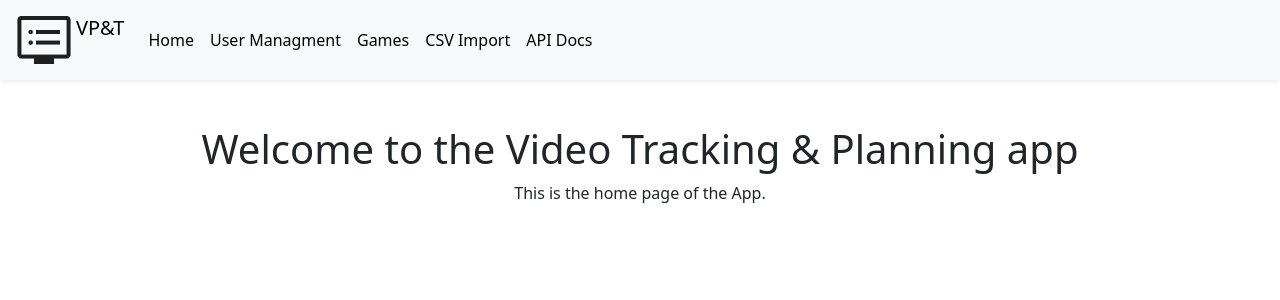
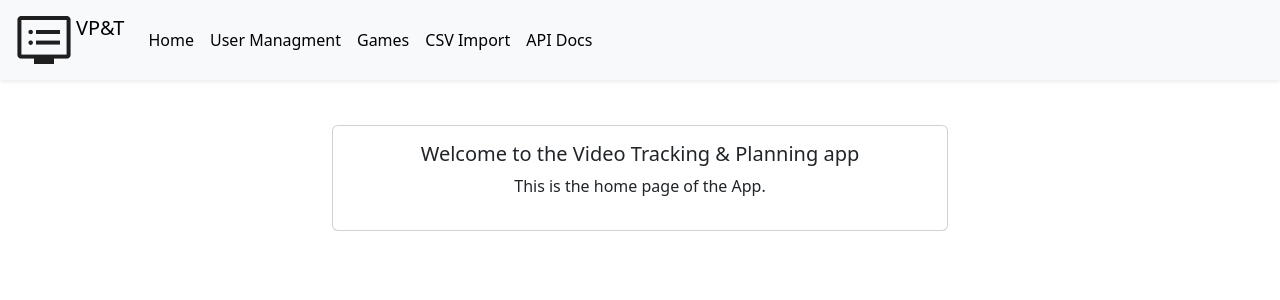
Before and after one commit to Noodles-Coders-Team/vtp-front, a React (Vite) app: page / in a window 1280 px wide. Shown: the top 300 px of the page. Built offline with nearby package versions, Linux system fonts and the light colour scheme; no server answers.

Commit message:
Card component added

```diff
--- a/src/components/ImportGame.tsx
+++ b/src/components/ImportGame.tsx
@@ -1,4 +1,5 @@
 import { useState } from "react";
+import Card from "./commonComponents/Card";
 
 const API_URL = import.meta.env.VITE_BACKEND_URL + "/import";
 
@@ -22,6 +23,7 @@ export default function ImportGame() {
     }
 
     return (
+        <Card title="Import Games from Google sheets">
             <div className="container text-center">
                 <div className="row">
                     <div className="col">
@@ -37,7 +39,7 @@ export default function ImportGame() {
                         <button onClick={upload} type="button" className="btn btn-primary">Import CSV</button>
                     </div>
                 </div>
-
             </ div>
+        </Card>
     );
 }
--- /dev/null
+++ b/src/components/commonComponents/Card.tsx
@@ -0,0 +1,16 @@
+import type { ReactNode } from 'react';
+
+interface CardProps {
+    children: ReactNode,
+    title: string
+}
+
+export default function Card({ children, title }: CardProps) {
+    return (
+        <div className='card'>
+            <div className='card-body'>
+                <h5 className='card-title'>{title}</h5>
+                {children}
+            </div>
+        </div>)
+}
--- a/src/components/gamePageComponent/GamesTable.tsx
+++ b/src/components/gamePageComponent/GamesTable.tsx
@@ -5,6 +5,7 @@ import { useEffect, useState } from "react";
 import { TableColumnNameBooleanFilter } from "../commonComponents/TableColumnNameBooleanFilter";
 import iconTrue from '@assets/check_box_64.svg';
 import iconFalse from '@assets/check_box_empty_64.svg';
+import Card from "../commonComponents/Card";
 
 const tableIconSize = 32;
 
@@ -54,9 +55,7 @@ export default function GamesTable() {
     // if (!loading && games.length === 0) return setGames([]);
 
     return (
-        <div className='card'>
-            <div className='card-body'>
-                <h5 className='card-title'>Games list</h5>
+        <Card title="Games list">
             <div className="overflow-y-scroll" style={{ height: 500 }}>
                 <table className='table table-bordered'>
                     <thead>
@@ -83,7 +82,6 @@ export default function GamesTable() {
                 </table>
                 <button onClick={loadGames} className="btn btn-secondary">Refresh Data</button>
             </div>
-            </div>
-        </div>
+        </Card>
     )
 }
--- a/src/components/userPageCpmponent/UserCreate.tsx
+++ b/src/components/userPageCpmponent/UserCreate.tsx
@@ -1,6 +1,7 @@
 import { useState } from 'react';
 import { type CreateUserDto } from '@nct/vtp-common';
 import { createUser } from '@api/UsersApi';
+import Card from '../commonComponents/Card';
 
 const cleanUser: CreateUserDto = {
     login: '',
@@ -21,9 +22,7 @@ export function UserLogin() {
     };
 
     return (
-        <div className='card'>
-            <div className='card-body'>
-                <h5 className='card-title'>Create User</h5>
+        <Card title='Create User'>
             <form onSubmit={handleSubmit}>
                 <div className="mb-3 row">
                     <label htmlFor="userLogin" className="col-sm-2 col-form-label">User Login</label>
@@ -59,7 +58,6 @@ export function UserLogin() {
                 </div>
                 <button type="submit" className="btn btn-primary">Create</button>
             </form>
-            </div>
-        </div>
+        </Card>
     )
 }
--- a/src/components/userPageCpmponent/UserDelete.tsx
+++ b/src/components/userPageCpmponent/UserDelete.tsx
@@ -1,6 +1,7 @@
 import { deleteUser } from "../../api/UsersApi";
 import { useState } from "react";
 import { UserDropdown } from "../userComponent/UserSelectDropdown";
+import Card from "../commonComponents/Card";
 
 
 export function DeleteUserByIdDropdown() {
@@ -13,9 +14,7 @@ export function DeleteUserByIdDropdown() {
     }
 
     return (
-        <div className='card'>
-            <div className='card-body'>
-                <h5 className="card-title">Delete User</h5>
+        <Card title='Delete User'>
             <div className="container text-center">
                 <div className="row">
                     <div className="col">
@@ -26,7 +25,6 @@ export function DeleteUserByIdDropdown() {
                     </div>
                 </div>
             </div>
-            </div>
-        </div>
+        </Card>
     );
 }
--- a/src/components/userPageCpmponent/UserTable.tsx
+++ b/src/components/userPageCpmponent/UserTable.tsx
@@ -2,6 +2,7 @@ import { useEffect, useState } from 'react';
 import { type UserDto } from '@nct/vtp-common';
 import { fetchUsers } from '@api/UsersApi';
 import { eventBus } from '@api/EventBus';
+import Card from '../commonComponents/Card';
 
 export function UserTable() {
     const [users, setUsers] = useState<UserDto[]>([]);
@@ -42,9 +43,7 @@ export function UserTable() {
     if (!loading && users.length === 0) return <p>No users found.</p>;
 
     return (
-        <div className='card'>
-            <div className='card-body'>
-                <h5 className='card-title'> User list</h5>
+        <Card title='User list'>
             <table className='table'>
                 <thead>
                     <tr>
@@ -65,8 +64,7 @@ export function UserTable() {
                 </tbody>
             </table>
             <button onClick={loadUsers} className="btn btn-secondary">Refresh Data</button>
-            </div>
-        </div>
+        </Card>
     );
 
 }
--- a/src/pages/HomePage.tsx
+++ b/src/pages/HomePage.tsx
@@ -1,3 +1,4 @@
+import Card from "@/components/commonComponents/Card";
 import { useEffect } from "react";
 
 export default function HomePage() {
@@ -6,13 +7,14 @@ export default function HomePage() {
   });
 
   return (
-    <div className="container text-center">
-      <div className="row">
-        <h1>Welcome to the Video Tracking & Planning app</h1>
-      </div>
-      <div className="row">
-        <p>This is the home page of the App.</p>
-      </div>
+    <div className="container text-center" style={{width: '50%'}}>
+      <Card title='Welcome to the Video Tracking & Planning app'>
+        <div className="container text-center">
+          <div className="row">
+            <p>This is the home page of the App.</p>
+          </div>
+        </div>
+      </Card>
     </div>
   );
 }
--- a/src/pages/ImportCsvPage.tsx
+++ b/src/pages/ImportCsvPage.tsx
@@ -5,12 +5,6 @@ export default function ImportPage() {
     return (
         <div className="container text-center">
             <div className="row">
-                <h1>Import Page</h1>
-            </div>
-            <div className="row">
-                <div className="col">
-                    <h3> Import Games from Google sheets</h3>
-                </div>
                 <div className="col">
                     <ImportGame />
                 </div>
```
Lines whose indentation alone changed are shown as unchanged.
